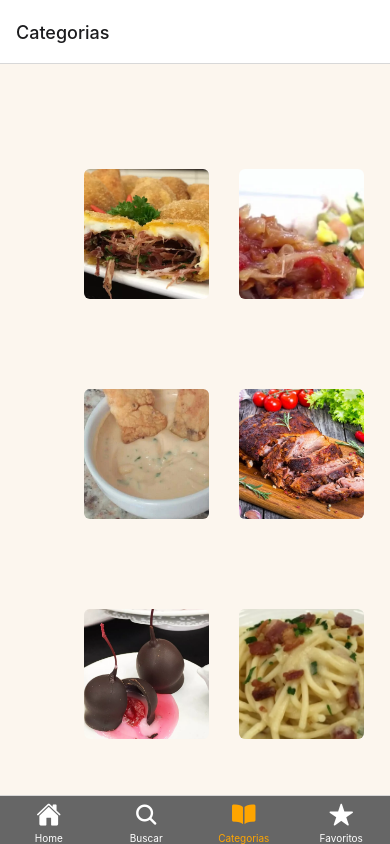
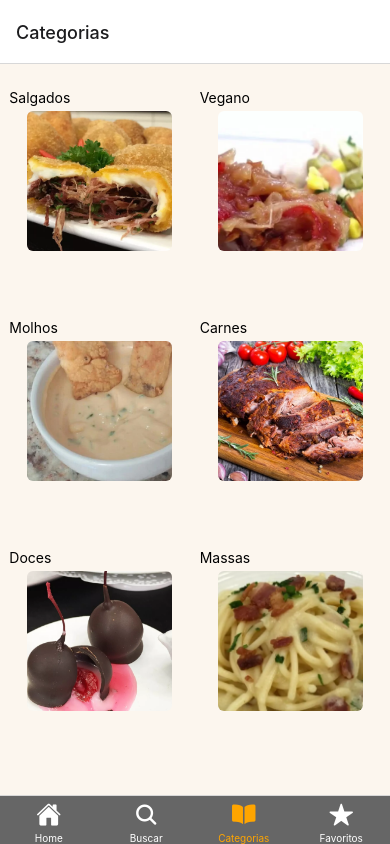
Before and after one commit to rafael-tecinternet/projeto-cooking, a React Native app: screen /Categorias in a window 390 px wide. Built offline with nearby package versions, Linux system fonts and the light colour scheme; no server answers.

Commit message:
update refatoração imagens
com um gradiente que eu irei arrumar

```diff
--- a/package.json
+++ b/package.json
@@ -23,7 +23,8 @@
     "react-native": "0.70.5",
     "react-native-safe-area-context": "4.4.1",
     "react-native-screens": "~3.18.0",
-    "react-router-dom": "^5.3.4"
+    "react-router-dom": "^5.3.4",
+    "expo-linear-gradient": "~12.0.1"
   },
   "devDependencies": {
     "@babel/core": "^7.12.9"
--- a/src/Screens/Categorias.js
+++ b/src/Screens/Categorias.js
@@ -9,9 +9,9 @@ import {
 import { useFonts } from "expo-font";
 import { useNavigation } from "@react-navigation/native";
 import React, { useEffect, useState } from "react";
-import imagemCategoria from "../../assets/images/paleta_de_boi.jpg"
+import { LinearGradient } from "expo-linear-gradient";
 
- //Acessando recursos do React Navigation (sem props!)
+//Acessando recursos do React Navigation (sem props!)
 //   const navigation = useNavigation();
 
 //   const navegacaoCategorias = () => {
@@ -25,9 +25,9 @@ const Categorias = ({ navigation }) => {
   });
 
   function Header() {
-  // Import result is the URL of your image
-  return <img src={logo} alt="Logo" />;
-}
+    // Import result is the URL of your image
+    return <img src={logo} alt="Logo" />;
+  }
 
   const [receita, setReceitas] = useState([]);
 
@@ -65,34 +65,68 @@ const Categorias = ({ navigation }) => {
           style={estilos.cardCategoria}
           onPress={() => navigation.navigate("Salgados", {})}
         >
-          <Image style={estilos.tinyLogo} source={require('../../assets/images/risole_de_abobora_com_carne_seca.jpg')}/>
+          <Text style={estilos.textoCategorias}>Salgados</Text>
+          <Image
+            style={estilos.tinyLogo}
+            source={require("../../assets/images/risole_de_abobora_com_carne_seca.jpg")}
+          />
         </Pressable>
 
         <Pressable
           style={estilos.cardCategoria}
           onPress={() => navigation.navigate("Vegano", {})}
         >
-          <Image style={estilos.tinyLogo} source={require('../../assets/images/chutney_de_caju.jpg')}/>
+          <Text style={estilos.textoCategorias}>Vegano</Text>
+          <Image
+            style={estilos.tinyLogo}
+            source={require("../../assets/images/chutney_de_caju.jpg")}
+          />
         </Pressable>
       </View>
       <View style={estilos.categoriaMeio}>
         <Pressable onPress={() => navigation.navigate("Molhos", {})}>
-        <Image style={estilos.tinyLogo} source={require('../../assets/images/molho_rose.jpg')}/>
+          <Text style={estilos.textoCategorias}>Molhos</Text>
+          <Image
+            style={estilos.tinyLogo}
+            source={require("../../assets/images/molho_rose.jpg")}
+          />
         </Pressable>
         <Pressable onPress={() => navigation.navigate("Carnes", {})}>
-        <Image style={estilos.tinyLogo} source={require('../../assets/images/paleta_de_boi.jpg')}/>
+          <Text style={estilos.textoCategorias}>Carnes</Text>
+          <Image
+            style={estilos.tinyLogo}
+            source={require("../../assets/images/paleta_de_boi.jpg")}
+          />
         </Pressable>
       </View>
       <View style={estilos.categoriaInferior}>
         <Pressable onPress={() => navigation.navigate("Doces", {})}>
-        <Image style={estilos.tinyLogo} source={require('../../assets/images/bombomCereja.jpg')}/>
+          <Text style={estilos.textoCategorias}>Doces</Text>
+          <Image
+            style={estilos.tinyLogo}
+            source={require("../../assets/images/bombomCereja.jpg")}
+          />
         </Pressable>
         <Pressable onPress={() => navigation.navigate("Massas", {})}>
-        <Image style={estilos.tinyLogo} source={require('../../assets/images/carbonara_light.jpg')}/>
+          <Text style={estilos.textoCategorias}>Massas</Text>
+          <Image
+            style={estilos.tinyLogo}
+            source={require("../../assets/images/carbonara_light.jpg")}
+          />
         </Pressable>
-
-
       </View>
+      <LinearGradient
+        style={{
+          height: 45,
+          width: 100,
+          marginTop: 15,
+          borderRadius: 5,
+        }}
+        start={{ x: 0, y: 1 }}
+        end={{ x: 1, y: 0 }}
+        locations={[0.5, 0.7]}
+        colors={["#A62A5C", "#6A2597"]}
+      ></LinearGradient>
     </SafeAreaView>
   );
 };
@@ -107,42 +141,39 @@ const estilos = StyleSheet.create({
     justifyContent: "center",
   },
   categoriaSuperior: {
+    marginTop: 40,
+    marginBottom: 50,
     flexDirection: "row",
     justifyContent: "space-evenly",
     alignItems: "flex-start",
-    width: "80%",
-    padding: 30,
+    width: "100%",
   },
   categoriaMeio: {
+    marginBottom: 50,
     flexDirection: "row",
     justifyContent: "space-evenly",
     alignItems: "flex-start",
-    width: "80%",
-    padding: 30,
+    width: "100%",
   },
   categoriaInferior: {
+    marginBottom: 70,
     flexDirection: "row",
     justifyContent: "space-evenly",
     alignItems: "flex-start",
-    width: "80%",
-    padding: 30,
+    width: "100%",
   },
 
-  imagem: {
-    paddingTop: 50,
-    width: 100,
-    height: 100,
+  tinyLogo: {
+    marginTop: 5,
+    width: 145,
+    height: 140,
+    margin: 18,
+    borderRadius: 6,
+    borderStyle: "solid",
+    justifyContent: "space-around",
   },
-  tinyLogo: {
-    width: 125,
-    height: 130,
-    margin: 15,
-    borderRadius: 6,
-    borderStyle: "solid" ,
-    justifyContent: "space-around"
-  },
-  logo: {
-    width: 66,
-    height: 58,
+  textoCategorias: {
+    flexDirection: "row",
+    justifyContent: "space-around",
   },
 });
```
Also changed, not shown: 1 other file (tests, documents, lock files or other folders).
